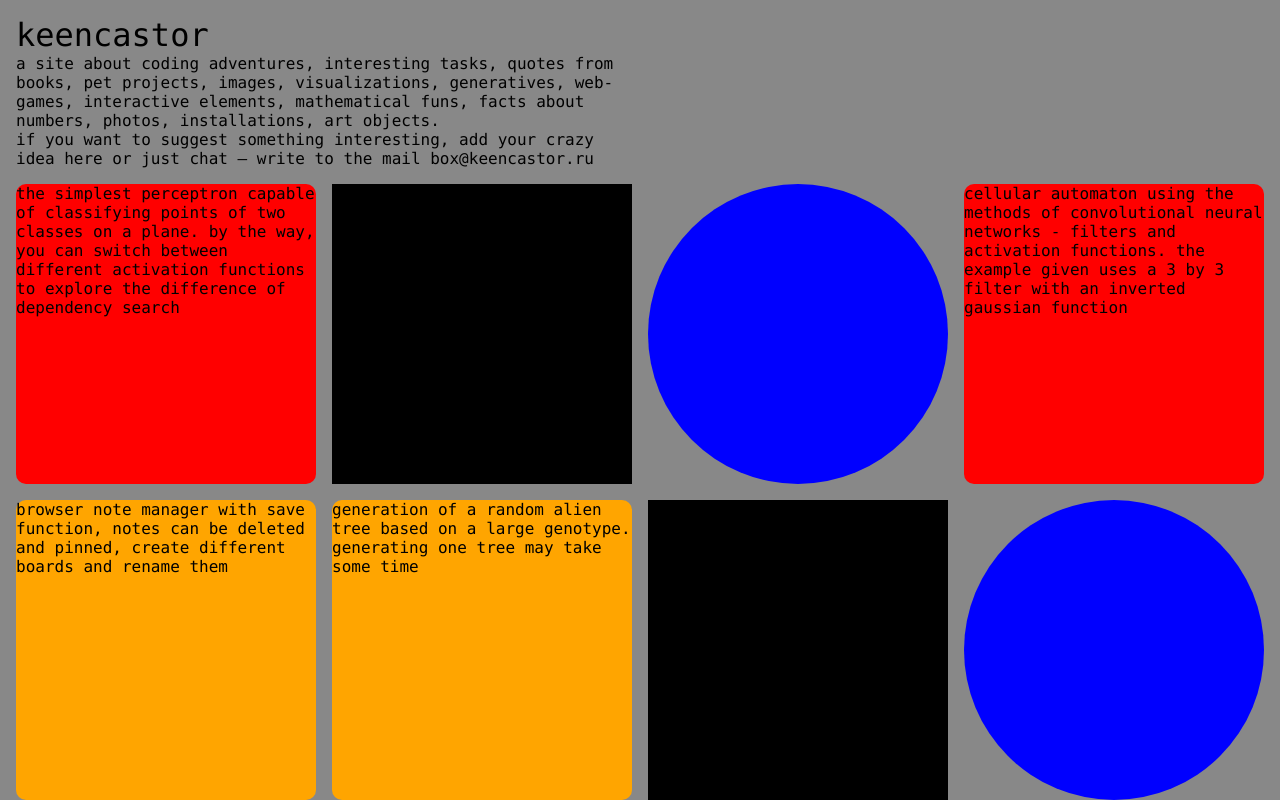
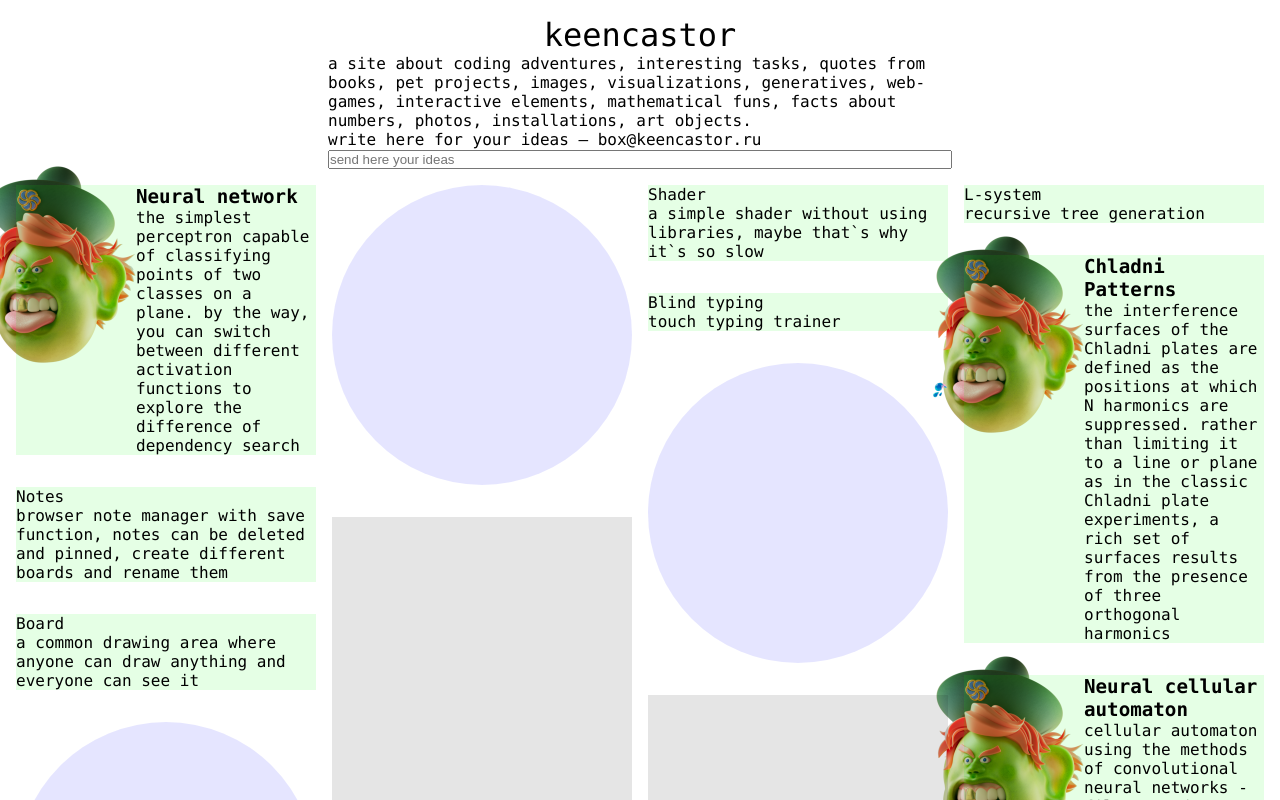
Before and after one commit to fibonaccispace/keencastor, a Vue app in the folder front/: page / in a window 1280 px wide. Shown: the top 800 px of the page. Built offline with nearby package versions, Linux system fonts and the light colour scheme.

Commit message:
new struct

```diff
--- a/front/assets/global/main.sass
+++ b/front/assets/global/main.sass
@@ -4,7 +4,7 @@
   margin: 0 auto
   padding: 1rem
   max-width: 90rem
-  background: #888
+  // background: #888
 
   display: flex
   flex-direction: column
--- a/front/assets/resources/items.json
+++ b/front/assets/resources/items.json
@@ -93,7 +93,7 @@
     "title": "L-system",
     "description": "recursive tree generation",
     "image": "public/images/l-system.png",
-    "link": "lsystem"
+    "link": "l-system"
   },
   {
     "title": "Chladni Patterns",
@@ -114,12 +114,6 @@
     "link": "proceed-3d"
   },
   {
-    "title": "PI approximation",
-    "description": "approximation of PI, which is calculated by dividing the total number of circles by the number of circles inside the circle, multiplied by 4",
-    "image": "public/images/pi.png",
-    "link": "pi-approximation-1"
-  },
-  {
     "title": "Nuclear reaction",
     "description": "nuclear reaction that occurs when exposed to one free neutron",
     "image": "public/images/nuclear.jpg",
--- a/front/components/Footer.vue
+++ b/front/components/Footer.vue
@@ -7,4 +7,6 @@
 </script>
 
 <style scoped lang="sass">
+.footer
+    text-align: center
 </style>
--- a/front/components/Gallery.vue
+++ b/front/components/Gallery.vue
@@ -1,27 +1,14 @@
 <template lang="pug">
-
 .gallery
   ul
-    a(v-for="elem in gallery" :href="elem.link")
-      li(
-        v-if="elem.type == 'item'"
-        :class="elem.class"
-      )
-        span {{ elem.description }}
-      li(
-        v-else-if="elem.type == 'decor'"
-        :class="elem.class"
-      )
-      li(
-        v-else-if="elem.type == 'art'"
-        :class="elem.class"
-        :title="elem.author"
-      )
-
+    a(v-for="item in gallery" :href="item.link")
+      li(v-if="item.type == 'item'")
+        Item(:item="item")
+      li(v-else-if="item.type == 'decor'" :class="item.class")
+      li(v-else-if="item.type == 'art'" :class="item.class" :title="item.author")
 </template>
 
 <script>
-
 export default {
   data() {
     return {
@@ -44,9 +31,21 @@ export default {
       // ДОБАВЛЕНИЕ ТРЕХТИПОВОГО-КЛАССА
       items.forEach((item) => {
         item.type = "item"
-        if(item.description.length > 120) return item.class = ["large-item", "item"]
-        if(item.description.length > 50) return item.class = ["middle-item", "item"]
-        return item.class = ["small-item", "item"]
+        if(item.description.length > 120) {
+          item.subtype = 'large'
+          item.class = ["large-item", "item"]
+          return item
+        }
+        else if(item.description.length > 50) {
+          item.subtype = 'middle'
+          item.class = ["middle-item", "item"]
+          return item
+        }
+        else{
+          item.subtype = 'small'
+          item.class = ["small-item", "item"]
+          return item
+        }
       })
 
       // ДОБАВЛЕНИЕ ТИПА DECOR
@@ -75,7 +74,6 @@ export default {
     },
   }
 }
-
 </script>
 
 <style scoped lang="sass">
@@ -95,28 +93,19 @@ ul
     column-count: 1
 
 li
-  background: #aaa
-  aspect-ratio: 1/1
+  background: rgba(0, 256, 0, 0.1)
   break-inside: avoid
-  margin-bottom: 1rem
-
-.small-item
-  background: yellow
-
-.middle-item
-  background: orange
-
-.large-item
-  background: red
-
-.item
-  border-radius: 10px
+  margin-bottom: 2rem
 
 .decor
+  aspect-ratio: 1/1
   border-radius: 50%
   background: blue
+  opacity: .1
 
 .art
+  aspect-ratio: 1/1
   background: black
+  opacity: .1
 
 </style>
--- a/front/components/Header.vue
+++ b/front/components/Header.vue
@@ -1,17 +1,16 @@
 <template lang="pug">
 
 .header
-  span.logotype keencastor
+  .logotype keencastor
   p.description
     | a&nbsp;site about coding adventures, interesting tasks,
     | quotes from books, pet projects, images, visualizations,
     | generatives, web-games, interactive elements, mathematical
     | funs, facts about numbers, photos, installations, art objects.
   p.description
-    | if&nbsp;you want to&nbsp;suggest something interesting,
-    | add your crazy idea here or&nbsp;just chat&nbsp;&mdash;
-    | write to&nbsp;the mail
+    | write here for your ideas&nbsp;&mdash;
     a(href="mailto:box@keencastor.ru").email box@keencastor.ru
+  input(placeholder="send here your ideas").ideas
 
 </template>
 
@@ -20,6 +19,8 @@
 
 <style scoped lang="sass">
 .header
+  // background: green
+  margin: 0 auto
   width: 50%
   @media(max-width: 1024px)
     width: 70%
@@ -27,5 +28,9 @@
     width: 100%
 
 .logotype
+  text-align: center
   font-size: 2rem
+
+.ideas
+  width: 100%
 </style>
--- /dev/null
+++ b/front/components/items/Item.vue
@@ -0,0 +1,19 @@
+<template lang="pug">
+  component(:is="getComponent(item.subtype)" :item="item")
+</template>
+
+<script>
+export default{
+  props: ['item'],
+  methods:{
+    getComponent(subtype) {
+      const components = {
+        large: 'LargeItem',
+        middle: 'MiddleItem',
+        small: 'SmallItem'
+      }
+      return components[subtype] || null
+    }
+  }
+}
+</script>
--- /dev/null
+++ b/front/components/items/LargeItem.vue
@@ -0,0 +1,40 @@
+<template lang="pug">
+  .large-item
+    .preview
+      img(src="../../public/images/assist.png")
+    .content
+      p.title {{item.title}}
+      p {{item.description}}
+</template>
+
+<script>
+export default{
+  props: ['item']
+}
+</script>
+
+<style scoped lang="sass">
+.large-item
+  position: relative
+  display: flex
+.preview
+  flex-grow: 1
+  img
+    z-index: -1
+    user-select: none
+    pointer-events: none
+    position: absolute
+    top: 0
+    left: 0
+    transform: translate(-30%,-10%)
+    width: 200px
+    @media(max-width: 768px)
+      transform: translate(-20%,-10%)
+.content
+  width: 60%
+  @media(max-width: 768px)
+    width: 70%
+  .title
+    font-size: 1.2rem
+    font-weight: 600
+</style>
--- /dev/null
+++ b/front/components/items/MiddleItem.vue
@@ -0,0 +1,17 @@
+<template lang="pug">
+  .middle-item
+    .content
+      p {{item.title}}
+      p {{item.description}}
+</template>
+
+<script>
+export default{
+  props: ['item']
+}
+</script>
+
+<style scoped lang="sass">
+.middle-item
+  // background: orange
+</style>
--- /dev/null
+++ b/front/components/items/SmallItem.vue
@@ -0,0 +1,17 @@
+<template lang="pug">
+  .small-item
+    .content
+      p {{item.title}}
+      p {{item.description}}
+</template>
+
+<script>
+export default{
+  props: ['item']
+}
+</script>
+
+<style scoped lang="sass">
+.small-item
+  // background: yellow
+</style>
--- /dev/null
+++ b/front/pages/LSystem.vue
@@ -0,0 +1,17 @@
+<template lang="pug">
+  span lsystem
+</template>
+
+<style lang="sass" scoped>
+span
+  font-size: 5rem
+</style>
+
+<script>
+export default {
+  data() {
+    return {
+    }
+  },
+}
+</script>
--- a/front/router/index.js
+++ b/front/router/index.js
@@ -15,6 +15,7 @@ const router = createRouter({
     { path: '/flappy-ai', component: import('../pages/FlappyAI.vue'), },
     { path: '/maxwell-boltzmann', component: import('../pages/MaxwellBoltzmann.vue'), },
     { path: '/aurora-borealis', component: import('../pages/AuroraBorealis.vue'), },
+    { path: '/l-system', component: import('../pages/LSystem.vue'), },
     { path: '/trees', component: import('../pages/Trees.vue'), },
     { path: '/lamp', component: import('../pages/Lamp.vue'), },
     { path: '/julia-set', component: import('../pages/JuliaSet.vue'), },
```
Also changed, not shown: front/main.js (+9 -0 lines), front/public/images/assist.png (added). Lines whose indentation alone changed are shown as unchanged.
